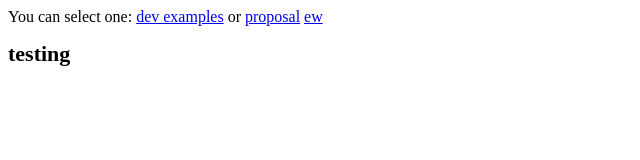
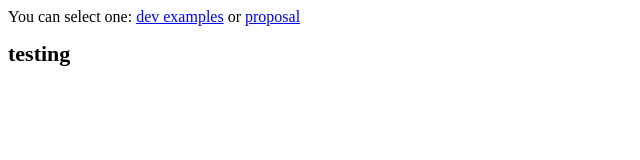
Before and after one commit to juanantonioruz/js_tangram, a website: page index.html in a window 1280 px wide. Shown: the full height of the page, 0-640 px from the left. Drawn offline with Linux system fonts and the light colour scheme.

```diff
--- a/index.html
+++ b/index.html
@@ -110,7 +110,7 @@
 <div class='chart' id='chart'>
 </div>
 You can select one: <a href='?dev=true'>dev examples</a>
-or <a href='?proposal=true'>proposal</a>  <a href='/home/'>ew</a>
+or <a href='?proposal=true'>proposal</a>
     <div id="input_user" >
     </div>
     <div id="status" style=""></div>
```
